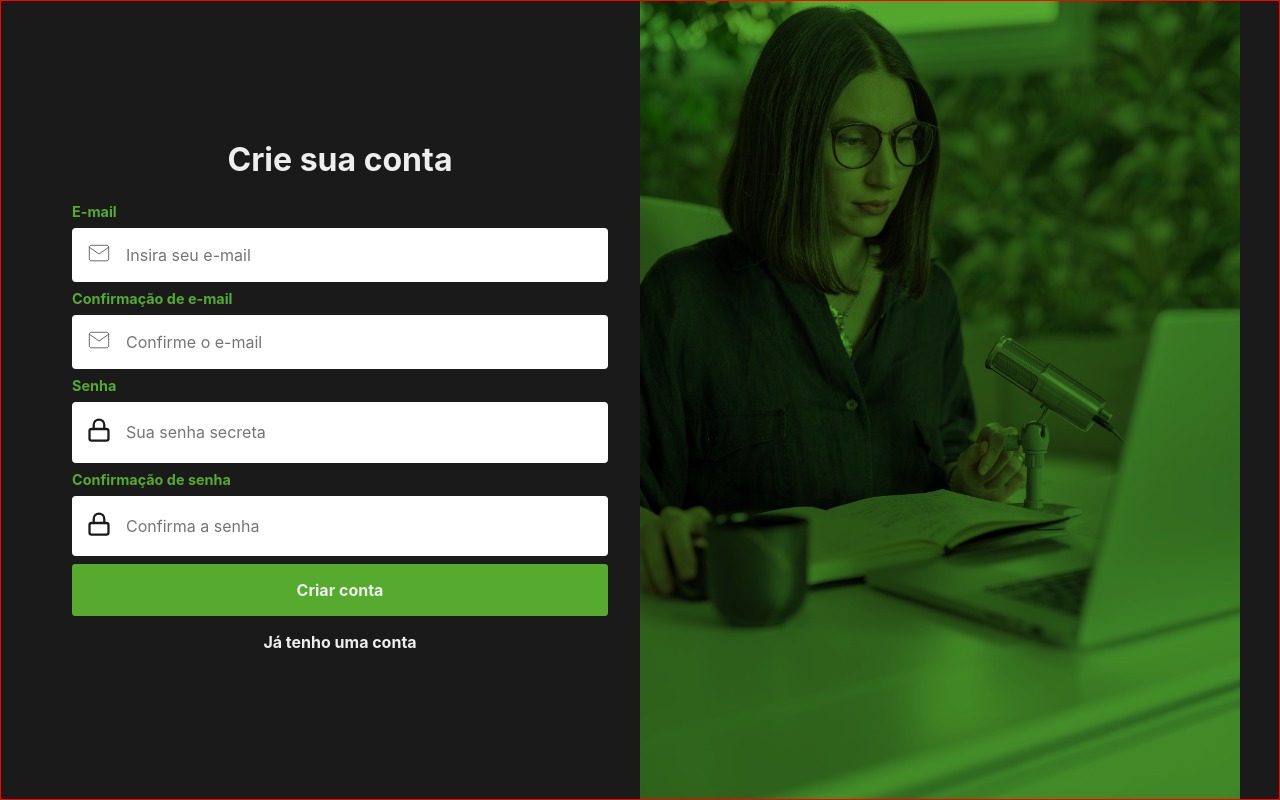
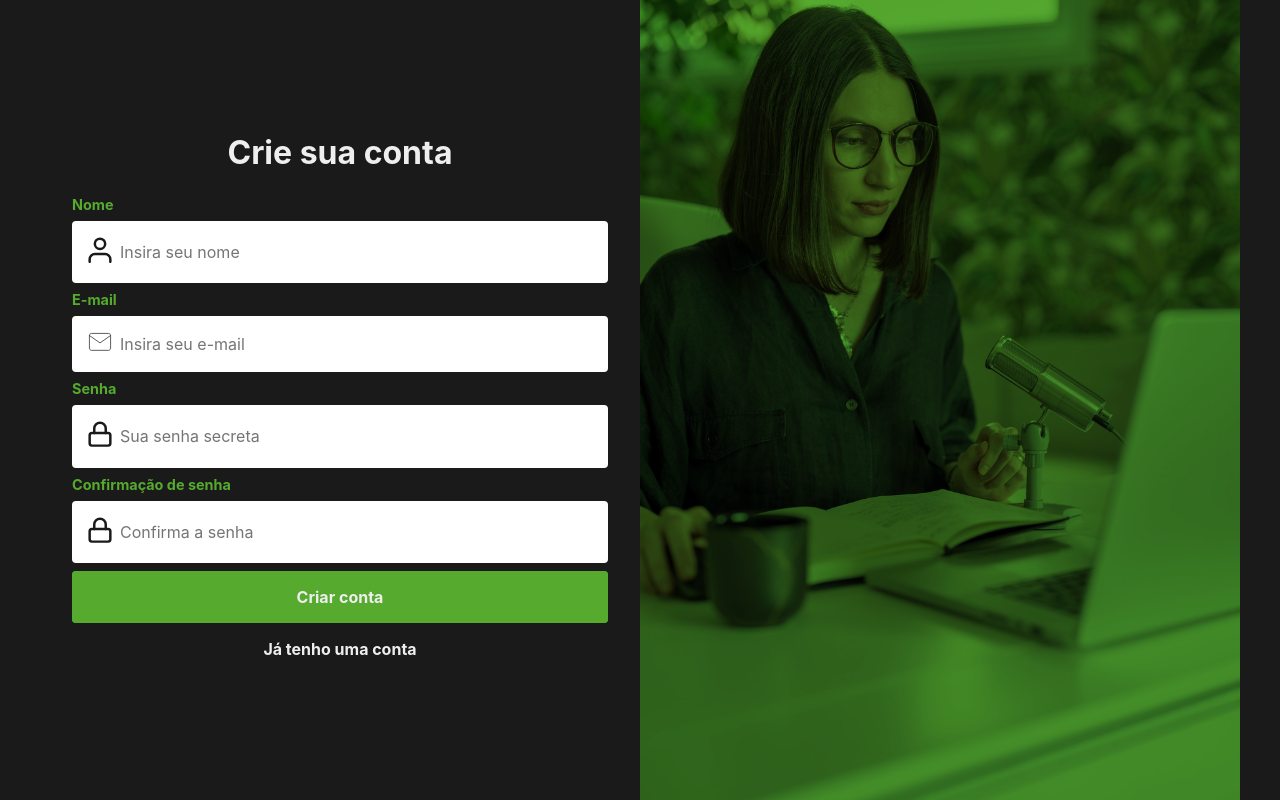
Before and after one commit to afmelo92/smartsim-web-vite, a React (Vite) app: page /register in a window 1280 px wide. Built offline with nearby package versions, Linux system fonts and the light colour scheme.

Commit message:
feat: form refactory with hook form and toasts

```diff
--- a/src/pages/ForgotPassword/index.tsx
+++ b/src/pages/ForgotPassword/index.tsx
@@ -1,19 +1,68 @@
+import React, { useState } from 'react';
+import { useForm, SubmitHandler } from 'react-hook-form';
+import { Link, useNavigate } from 'react-router-dom';
 import Button from '@/components/Button';
-import Input from '@/components/Input';
-import React from 'react';
-import { Link } from 'react-router-dom';
+import { yupResolver } from '@hookform/resolvers/yup';
+import { forgotPasswordSchema } from '@/utils/validationSchemas';
 
 import * as S from './styles';
+import HookFormInput from '@/components/HookFormInput';
+
+type Inputs = {
+  email: string;
+};
 
 const ForgotPassword: React.FC = () => {
+  const [loading, setLoading] = useState(false);
+  const navigate = useNavigate();
+  const {
+    control,
+    handleSubmit,
+    formState: { errors },
+  } = useForm<Inputs>({
+    defaultValues: {
+      email: '',
+    },
+    resolver: yupResolver(forgotPasswordSchema),
+    mode: 'onSubmit',
+    reValidateMode: 'onChange',
+  });
+
+  const onSubmit: SubmitHandler<Inputs> = (data, e) => {
+    setLoading(true);
+    setTimeout(() => {
+      console.log(data, e);
+      setLoading(false);
+      navigate('/login', {
+        replace: true,
+      });
+    }, 2000);
+  };
+
   return (
     <S.Wrapper>
       <S.Container>
-        <S.Form>
+        <S.Form onSubmit={handleSubmit(onSubmit)}>
           <S.Fields className='fields'>
             <h1>Esqueci minha senha</h1>
-            <Input placeholder='Insira o e-mail cadastrado' lefticon='mail' label='E-mail' />
-            <Button>Enviar recuperação de senha</Button>
+            <HookFormInput
+              label='E-mail'
+              name='email'
+              id='email'
+              placeholder='Insira seu e-mail cadastrado'
+              lefticon='mail'
+              control={control}
+              errors={errors}
+              autoComplete='new-password'
+              loading={loading}
+              transform={{
+                input: (value: string) => value,
+                output: (e: React.BaseSyntheticEvent) => String(e.target.value),
+              }}
+            />
+            <Button error={Object.keys(errors).length > 0} loading={loading} type='submit'>
+              Enviar recuperação de senha
+            </Button>
           </S.Fields>
           <S.Options>
             <Link to='/login'>Lembrei minha senha</Link>
--- a/src/pages/ForgotPassword/styles.ts
+++ b/src/pages/ForgotPassword/styles.ts
@@ -2,7 +2,6 @@ import styled from 'styled-components';
 import bannerSrc from '@/assets/images/woman.jpg';
 
 export const Wrapper = styled.div`
-  border: 1px solid red;
   height: 100vh;
   display: flex;
   align-items: center;
@@ -30,7 +29,7 @@ export const Container = styled.div`
   }
 `;
 
-export const Form = styled.div`
+export const Form = styled.form`
   grid-area: form;
 
   display: flex;
--- a/src/pages/Login/index.tsx
+++ b/src/pages/Login/index.tsx
@@ -1,10 +1,10 @@
+import React, { useState } from 'react';
 import Button from '@/components/Button';
 import HookFormInput from '@/components/HookFormInput';
 import { loginSchema } from '@/utils/validationSchemas';
 import { yupResolver } from '@hookform/resolvers/yup';
-import React, { useState } from 'react';
 import { useForm, SubmitHandler } from 'react-hook-form';
-import { Link } from 'react-router-dom';
+import { Link, useNavigate } from 'react-router-dom';
 
 import * as S from './styles';
 
@@ -15,6 +15,7 @@ type Inputs = {
 
 const Login: React.FC = () => {
   const [loading, setLoading] = useState(false);
+  const navigate = useNavigate();
   const {
     control,
     handleSubmit,
@@ -25,16 +26,18 @@ const Login: React.FC = () => {
       password: '',
     },
     resolver: yupResolver(loginSchema),
-    mode: 'onChange',
+    mode: 'onSubmit',
     reValidateMode: 'onChange',
   });
 
   const onSubmit: SubmitHandler<Inputs> = (data, e) => {
     setLoading(true);
-    console.log(data, e);
     setTimeout(() => {
-      console.log('login');
+      console.log(data, e);
       setLoading(false);
+      navigate('/home', {
+        replace: true,
+      });
     }, 2000);
   };
 
--- a/src/pages/Profile/index.tsx
+++ b/src/pages/Profile/index.tsx
@@ -1,21 +1,122 @@
+import React, { useState } from 'react';
 import Button from '@/components/Button';
-import Input from '@/components/Input';
-import React from 'react';
+import toast from '@/components/Toast';
+import { updateUserSchema } from '@/utils/validationSchemas';
+import { yupResolver } from '@hookform/resolvers/yup';
+import { useForm, SubmitHandler } from 'react-hook-form';
 
+import HookFormInput from '@/components/HookFormInput';
 import * as S from './styles';
 
+type Inputs = {
+  name: string;
+  email: string;
+  new_password: string;
+  confirm_password: string;
+};
+
 const Profile: React.FC = () => {
+  const [loading, setLoading] = useState(false);
+  const {
+    control,
+    handleSubmit,
+    formState: { errors },
+  } = useForm<Inputs>({
+    defaultValues: {
+      name: 'Andre Melo',
+      email: 'andre.fabian.melo@gmail.com',
+      new_password: '',
+      confirm_password: '',
+    },
+    resolver: yupResolver(updateUserSchema),
+    mode: 'onSubmit',
+    reValidateMode: 'onChange',
+  });
+
+  const onSubmit: SubmitHandler<Inputs> = (data, e) => {
+    setLoading(true);
+    setTimeout(() => {
+      console.log(data, e);
+      setLoading(false);
+      toast({
+        type: 'success',
+        text: 'Perfil atualizado com sucesso!',
+      });
+    }, 2000);
+  };
   return (
     <S.Wrapper>
-      <S.Container>
+      <S.Container onSubmit={handleSubmit(onSubmit)}>
         <img src='https://i.pravatar.cc/300' alt='user' />
-        <Input label='Nome' placeholder='Insira seu nome' lefticon='user' />
-        <Input label='E-mail' placeholder='Insira seu e-mail' lefticon='mail' />
+        <HookFormInput
+          label='Nome'
+          name='name'
+          id='name'
+          placeholder='Insira seu nome'
+          lefticon='user'
+          control={control}
+          errors={errors}
+          autoComplete='new-password'
+          loading={loading}
+          transform={{
+            input: (value: string) => value,
+            output: (e: React.BaseSyntheticEvent) => String(e.target.value),
+          }}
+        />
+        <HookFormInput
+          label='E-mail'
+          name='email'
+          id='email'
+          placeholder='Insira seu e-mail'
+          lefticon='mail'
+          control={control}
+          errors={errors}
+          autoComplete='new-password'
+          loading={loading}
+          transform={{
+            input: (value: string) => value,
+            output: (e: React.BaseSyntheticEvent) => String(e.target.value),
+          }}
+        />
         <span />
-        <Input label='Senha atual' placeholder='Insira sua senha atual' lefticon='lock' />
-        <Input label='Nova senha' placeholder='Insira sua nova senha' lefticon='lock' />
-        <Input label='Confirmação de senha' placeholder='Confirme sua nova senha' lefticon='lock' />
-        <Button id='submit-button'>Atualizar perfil</Button>
+        <HookFormInput
+          label='Nova Senha'
+          name='new_password'
+          id='new_password'
+          placeholder='Sua senha secreta'
+          lefticon='lock'
+          control={control}
+          errors={errors}
+          autoComplete='new-password'
+          loading={loading}
+          transform={{
+            input: (value: string) => value,
+            output: (e: React.BaseSyntheticEvent) => String(e.target.value),
+          }}
+        />
+        <HookFormInput
+          label='Confirmação de senha'
+          name='confirm_password'
+          id='confirm_password'
+          placeholder='Confirma a senha'
+          lefticon='lock'
+          control={control}
+          errors={errors}
+          autoComplete='new-password'
+          loading={loading}
+          transform={{
+            input: (value: string) => value,
+            output: (e: React.BaseSyntheticEvent) => String(e.target.value),
+          }}
+        />
+        <Button
+          id='submit-button'
+          error={Object.keys(errors).length > 0}
+          loading={loading}
+          type='submit'
+        >
+          Atualizar perfil{' '}
+        </Button>
       </S.Container>
     </S.Wrapper>
   );
--- a/src/pages/Profile/styles.ts
+++ b/src/pages/Profile/styles.ts
@@ -1,15 +1,13 @@
 import styled, { css } from 'styled-components';
 
 export const Wrapper = styled.div`
-  /* border: 1px solid red; */
   min-height: 100%;
   display: flex;
   justify-content: center;
 `;
 
-export const Container = styled.div`
+export const Container = styled.form`
   ${({ theme }) => css`
-    /* border: 1px solid yellow; */
     background: ${theme.colors.gray[500]};
     border-radius: 4px;
     display: flex;
@@ -18,6 +16,7 @@ export const Container = styled.div`
     gap: 16px;
     padding: 16px;
     position: relative;
+    min-width: 450px;
 
     img {
       border: 4px solid ${theme.colors.primary.main};
@@ -37,6 +36,7 @@ export const Container = styled.div`
     }
 
     @media screen and (max-width: 767px) {
+      min-width: auto;
       #submit-button {
         position: static;
         max-width: 100%;
--- a/src/pages/Register/index.tsx
+++ b/src/pages/Register/index.tsx
@@ -1,27 +1,123 @@
+import React, { useState } from 'react';
 import Button from '@/components/Button';
-import Input from '@/components/Input';
-import React from 'react';
-import { Link } from 'react-router-dom';
+import HookFormInput from '@/components/HookFormInput';
+import toast from '@/components/Toast';
+import { registerSchema } from '@/utils/validationSchemas';
+import { yupResolver } from '@hookform/resolvers/yup';
+import { useForm, SubmitHandler } from 'react-hook-form';
+import { Link, useNavigate } from 'react-router-dom';
 
 import * as S from './styles';
 
+type Inputs = {
+  name: string;
+  email: string;
+  password: string;
+  confirm_password: string;
+};
+
 const Register: React.FC = () => {
+  const [loading, setLoading] = useState(false);
+  const navigate = useNavigate();
+  const {
+    control,
+    handleSubmit,
+    formState: { errors },
+  } = useForm<Inputs>({
+    defaultValues: {
+      name: '',
+      email: '',
+      password: '',
+      confirm_password: '',
+    },
+    resolver: yupResolver(registerSchema),
+    mode: 'onSubmit',
+    reValidateMode: 'onChange',
+  });
+
+  const onSubmit: SubmitHandler<Inputs> = (data, e) => {
+    setLoading(true);
+    setTimeout(() => {
+      console.log(data, e);
+      setLoading(false);
+      toast({
+        type: 'success',
+        text: 'Conta criada com sucesso!',
+      });
+      navigate('/login', {
+        replace: true,
+      });
+    }, 2000);
+  };
   return (
     <S.Wrapper>
       <S.Container>
-        <S.Form>
+        <S.Form onSubmit={handleSubmit(onSubmit)}>
           <S.Fields className='fields'>
             <h1>Crie sua conta</h1>
-            <Input placeholder='Insira seu e-mail' lefticon='mail' label='E-mail' />
-            <Input placeholder='Confirme o e-mail' lefticon='mail' label='Confirmação de e-mail' />
-            <Input type='password' placeholder='Sua senha secreta' lefticon='lock' label='Senha' />
-            <Input
-              type='password'
+            <HookFormInput
+              label='Nome'
+              name='name'
+              id='name'
+              placeholder='Insira seu nome'
+              lefticon='user'
+              control={control}
+              errors={errors}
+              autoComplete='new-password'
+              loading={loading}
+              transform={{
+                input: (value: string) => value,
+                output: (e: React.BaseSyntheticEvent) => String(e.target.value),
+              }}
+            />
+            <HookFormInput
+              label='E-mail'
+              name='email'
+              id='email'
+              placeholder='Insira seu e-mail'
+              lefticon='mail'
+              control={control}
+              errors={errors}
+              autoComplete='new-password'
+              loading={loading}
+              transform={{
+                input: (value: string) => value,
+                output: (e: React.BaseSyntheticEvent) => String(e.target.value),
+              }}
+            />
+            <HookFormInput
+              label='Senha'
+              name='password'
+              id='password'
+              placeholder='Sua senha secreta'
+              lefticon='lock'
+              control={control}
+              errors={errors}
+              autoComplete='new-password'
+              loading={loading}
+              transform={{
+                input: (value: string) => value,
+                output: (e: React.BaseSyntheticEvent) => String(e.target.value),
+              }}
+            />
+            <HookFormInput
+              label='Confirmação de senha'
+              name='confirm_password'
+              id='confirm_password'
               placeholder='Confirma a senha'
               lefticon='lock'
-              label='Confirmação de senha'
+              control={control}
+              errors={errors}
+              autoComplete='new-password'
+              loading={loading}
+              transform={{
+                input: (value: string) => value,
+                output: (e: React.BaseSyntheticEvent) => String(e.target.value),
+              }}
             />
-            <Button>Criar conta</Button>
+            <Button error={Object.keys(errors).length > 0} loading={loading} type='submit'>
+              Criar conta
+            </Button>
           </S.Fields>
           <S.Options>
             <Link to='/login'>Já tenho uma conta</Link>
--- a/src/pages/Register/styles.ts
+++ b/src/pages/Register/styles.ts
@@ -2,7 +2,6 @@ import styled from 'styled-components';
 import bannerSrc from '@/assets/images/woman.jpg';
 
 export const Wrapper = styled.div`
-  border: 1px solid red;
   height: 100vh;
   display: flex;
   align-items: center;
@@ -30,7 +29,7 @@ export const Container = styled.div`
   }
 `;
 
-export const Form = styled.div`
+export const Form = styled.form`
   grid-area: form;
 
   display: flex;
--- a/src/utils/validationSchemas.ts
+++ b/src/utils/validationSchemas.ts
@@ -48,7 +48,7 @@ export const updateUserSchema = yup
         [yup.ref('email'), 'A confirmação deve ser igual ao e-mail'],
         'A confirmação deve ser igual ao e-mail'
       ),
-    password: yup
+    new_password: yup
       .string()
       .transform((value) => value || null)
       .nullable()
@@ -58,7 +58,7 @@ export const updateUserSchema = yup
       .transform((value) => value || null)
       .nullable()
       .oneOf(
-        [yup.ref('password'), 'A confirmação deve ser igual à senha'],
+        [yup.ref('new_password'), 'A confirmação deve ser igual à senha'],
         'A confirmação deve ser igual à senha'
       ),
   })
```
Also changed, not shown: src/pages/Home/index.tsx (+10 -0 lines).
